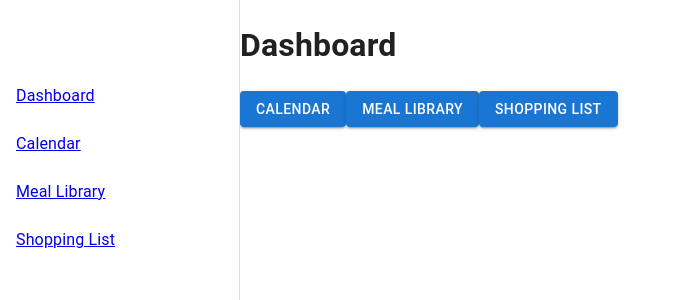
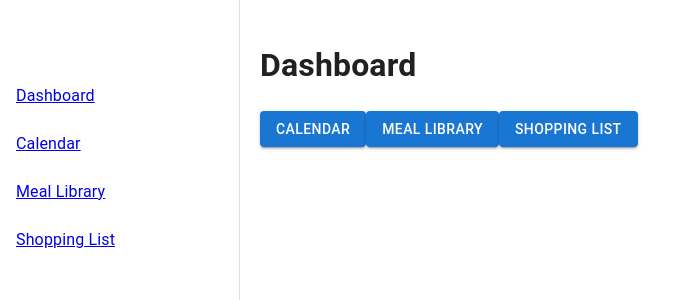
Before and after one commit to samuelpage98/FoodCal, a React (Create React App) app in the folder food-cal/: page / in a window 1280 px wide. Shown: the top 300 px of the page, without its empty margins (0-686 px from the left). Built offline with nearby package versions, Linux system fonts and the light colour scheme.

Commit message:
created panels and layout page for all pages

```diff
--- /dev/null
+++ b/food-cal/src/components/CalendarPanel.js
@@ -0,0 +1,9 @@
+function CalendarPanel() {
+    return (
+        <>
+            <h1>Calendar</h1>
+        </>
+    )
+}
+
+export default CalendarPanel
--- /dev/null
+++ b/food-cal/src/components/DashboardPanel.js
@@ -0,0 +1,15 @@
+import { Link } from "react-router-dom"
+import { Button } from "@mui/material"
+
+function DashboardPanel() {
+    return (
+        <>
+            <h1>Dashboard</h1>
+            <Link to="/calendar"><Button variant="contained">Calendar</Button></Link>
+            <Link to="/meal-library"><Button variant="contained">Meal Library</Button></Link>
+            <Link to="/shopping-list"><Button variant="contained">Shopping List</Button></Link>
+        </>
+    )
+}
+
+export default DashboardPanel
--- /dev/null
+++ b/food-cal/src/components/MealLibraryPanel.js
@@ -0,0 +1,7 @@
+function MealLibraryPanel() {
+    return (
+        <h1>Meal Library</h1>
+    )
+}
+
+export default MealLibraryPanel
--- /dev/null
+++ b/food-cal/src/components/ShoppingListPanel.js
@@ -0,0 +1,7 @@
+function ShoppingListPanel() {
+    return (
+        <h1>Shopping List</h1>
+    )
+}
+
+export default ShoppingListPanel
--- /dev/null
+++ b/food-cal/src/layouts/PageLayout.js
@@ -0,0 +1,16 @@
+import Navbar from '../components/Navbar'
+
+function PageLayout({ panel }) {
+    return (
+        <div className="pageWrapper" style={{ display: "flex" }}>
+            <div className="navbar" style={{ width: "240px" }}>
+                <Navbar />
+            </div>
+            <div style={{ margin: "20px" }}>
+                {panel}
+            </div>
+        </div >
+    )
+}
+
+export default PageLayout;
--- a/food-cal/src/pages/Calendar.js
+++ b/food-cal/src/pages/Calendar.js
@@ -1,16 +1,9 @@
-
-import Navbar from '../components/Navbar'
+import PageLayout from '../layouts/PageLayout';
+import CalendarPanel from '../components/CalendarPanel';
 
 function Calendar() {
   return (
-    <div style={{ display: "flex" }}>
-      <div style={{ border: "1px solid red", width: "240px" }}>
-        <Navbar />
-      </div>
-      <div>
-        <h1>Calendar</h1>
-      </div>
-    </div>
+    <PageLayout panel={(<CalendarPanel />)} />
   );
 }
 
--- a/food-cal/src/pages/Dashboard.js
+++ b/food-cal/src/pages/Dashboard.js
@@ -1,24 +1,10 @@
 import * as React from 'react';
-import Button from '@mui/material/Button';
-import { Link } from "react-router-dom";
-import Navbar from '../components/Navbar'
+import PageLayout from '../layouts/PageLayout';
+import DashboardPanel from '../components/DashboardPanel';
 
 function Dashboard() {
   return (
-
-    <div style={{ display: "flex" }}>
-      <div style={{ border: "1px solid red", width: "240px" }}>
-        <Navbar />
-      </div>
-      <div>
-        <h1>Dashboard</h1>
-        <Link to="/calendar"><Button variant="contained">Calendar</Button></Link>
-        <Link to="/meal-library"><Button variant="contained">Meal Library</Button></Link>
-        <Link to="/shopping-list"><Button variant="contained">Shopping List</Button></Link>
-      </div>
-    </div>
-
-
+    <PageLayout panel={(<DashboardPanel />)} />
   );
 }
 
--- a/food-cal/src/pages/MealLibrary.js
+++ b/food-cal/src/pages/MealLibrary.js
@@ -1,15 +1,9 @@
-import Navbar from '../components/Navbar'
+import PageLayout from '../layouts/PageLayout';
+import MealLibraryPanel from '../components/MealLibraryPanel';
 
 function MealLibrary() {
   return (
-    <div style={{ display: "flex" }}>
-      <div style={{ border: "1px solid red", width: "240px" }}>
-        <Navbar />
-      </div>
-      <div>
-        <h1>Meal Library</h1>
-      </div>
-    </div>
+    <PageLayout panel={(<MealLibraryPanel />)} />
   );
 }
 
--- a/food-cal/src/pages/ShoppingList.js
+++ b/food-cal/src/pages/ShoppingList.js
@@ -1,16 +1,9 @@
-
-import Navbar from '../components/Navbar'
+import PageLayout from '../layouts/PageLayout';
+import ShoppingListPanel from '../components/ShoppingListPanel';
 
 function ShoppingList() {
   return (
-    <div style={{ display: "flex" }}>
-      <div style={{ border: "1px solid red", width: "240px" }}>
-        <Navbar />
-      </div>
-      <div>
-        <h1>Shopping List</h1>
-      </div>
-    </div>
+    <PageLayout panel={(<ShoppingListPanel />)} />
   );
 }
 
```
Also changed, not shown: food-cal/src/components/Navbar.js (+4 -4 lines).
